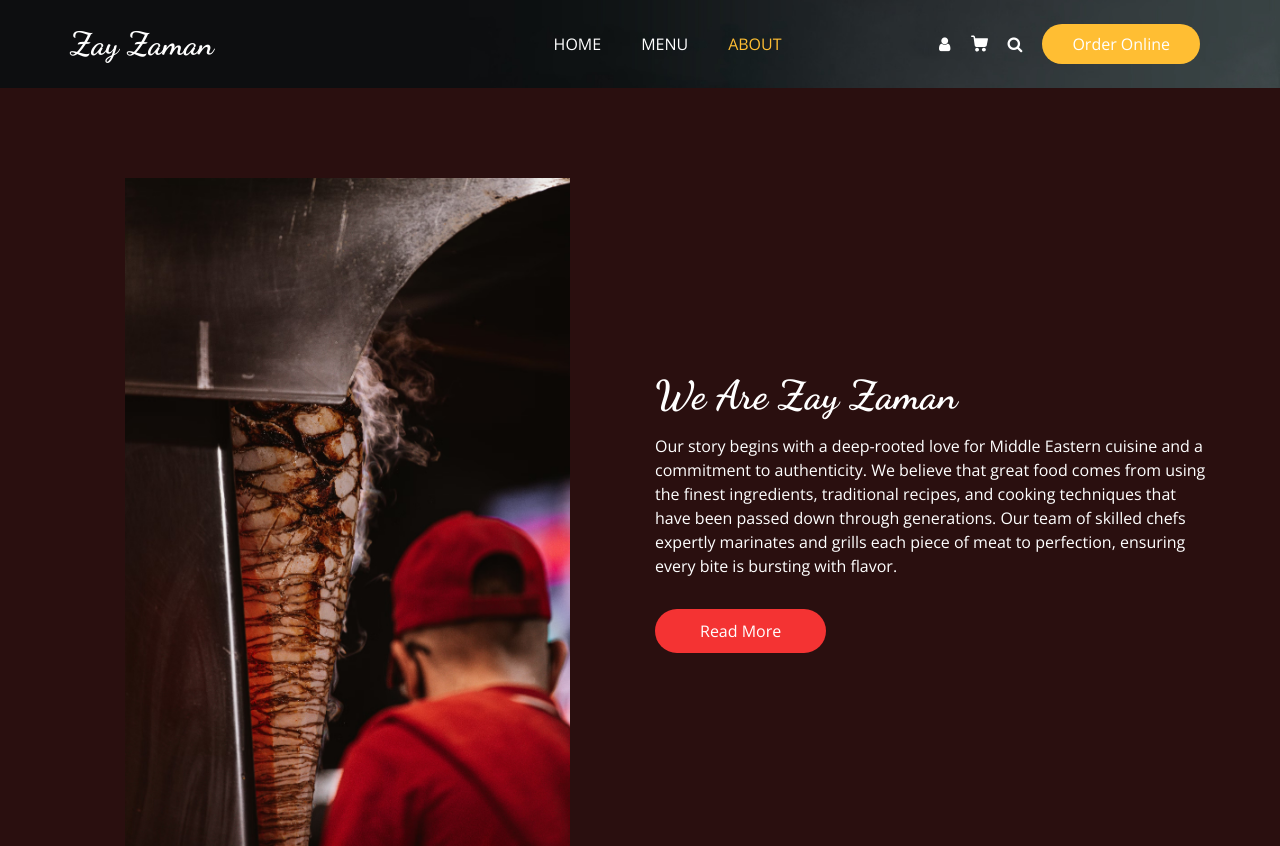
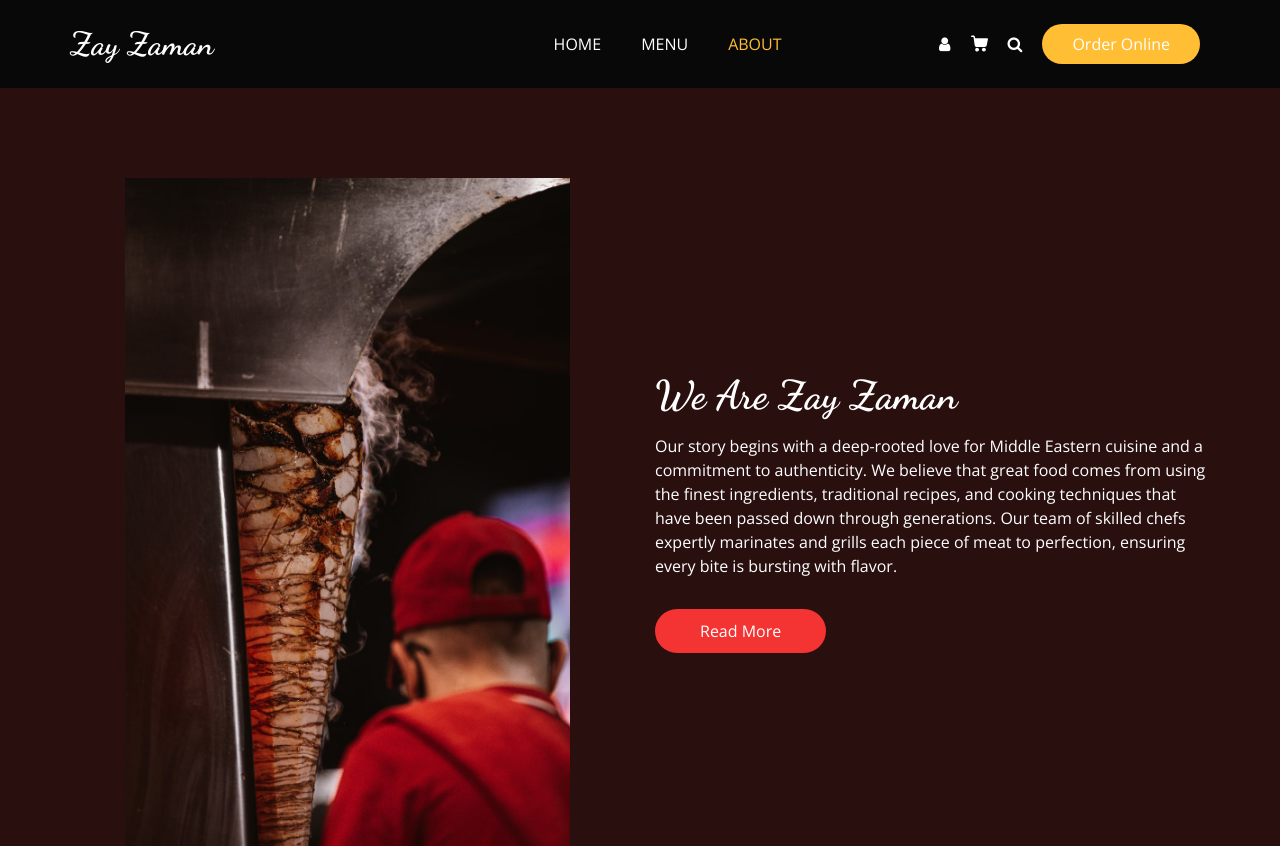
Before and after one commit to pxlhierarchy/zayzaman, a plain HTML site: page feane-1.0.0/about.html in a window 1280 px wide. Shown: the top 846 px of the page. Drawn offline with nearby package versions, Linux system fonts and the light colour scheme; some packages are replaced by stand-ins of ours.

Commit message:
Update about.html

```diff
--- a/feane-1.0.0/about.html
+++ b/feane-1.0.0/about.html
@@ -36,7 +36,7 @@
 
   <div class="hero_area">
     <div class="bg-box">
-      <img src="images/hero-bg.jpg" alt="">
+      <img src="images/headerimage.avif" alt="">
     </div>
     <!-- header section strats -->
     <header class="header_section">
```
